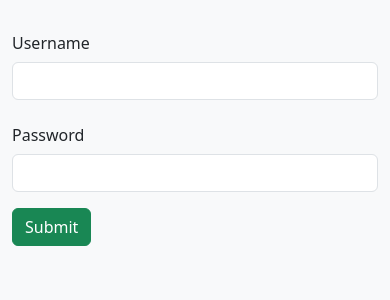
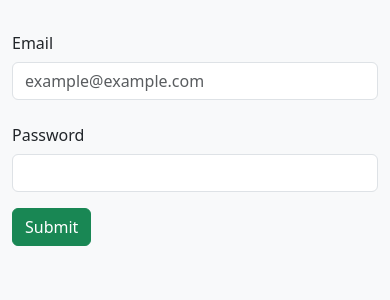
Before and after one commit to leeroma/issue_tracker, a Django app: page /auth/login in a window 390 px wide. Shown: the part 56-356 px from the top of the page. Run offline with Django 5.2, Linux system fonts and the light colour scheme; some libraries are stand-ins or nearby versions.

Commit message:
fixed user model, added message in login.html template

```diff
--- a/accounts/views.py
+++ b/accounts/views.py
@@ -9,13 +9,12 @@ class LoginView(TemplateView):
     def post(self, request, *args, **kwargs):
         username = request.POST['username']
         password = request.POST['password']
-
         user = authenticate(request, username=username, password=password)
         if user:
             login(request, user)
             return redirect('issues')
 
-        context = {'message': 'Invalid username or password'}
+        context = {'message': 'Invalid email or password'}
 
         return render(request, self.template_name, context=context)
 
--- a/issue_tracker/settings.py
+++ b/issue_tracker/settings.py
@@ -127,3 +127,9 @@ STATIC_URL = 'static/'
 # https://docs.djangoproject.com/en/5.0/ref/settings/#default-auto-field
 
 DEFAULT_AUTO_FIELD = 'django.db.models.BigAutoField'
+#
+LOGIN_URL = 'auth/login'
+LOGIN_REDIRECT_URL = 'issues'
+LOGOUT_REDIRECT_URL = 'issues'
+
+AUTH_USER_MODEL = 'accounts.Account'
--- a/templates/accounts/login.html
+++ b/templates/accounts/login.html
@@ -6,15 +6,19 @@
         {% csrf_token %}
         <br>
         <div class="mb-3 row">
-            <label for="staticUsername" class="col-sm-2 col-form-label">Username</label>
+            <label for="email" class="col-sm-2 col-form-label">Email</label>
             <div class="col-sm-10">
-                <input name="username" type="text" class="form-control" id="staticUsername">
+                <input name="username" type="email" class="form-control {% if message %} is-invalid {% endif %}" id="email"
+                       placeholder="example@example.com" aria-describedby="validationFeedback">
+                <div id="validationFeedback" class="invalid-feedback">
+                    {{ message }}
+                </div>
             </div>
         </div>
         <div class="mb-3 row">
             <label for="inputPassword" class="col-sm-2 col-form-label">Password</label>
             <div class="col-sm-10">
-                <input name="password" type="password" class="form-control" id="inputPassword">
+                <input name="password" type="password" class="form-control {% if message %} is-invalid {% endif %}" id="inputPassword">
             </div>
         </div>
         <button class="btn btn-success" type="submit">
```
Also changed, not shown: accounts/managers.py (added, +12 -0 lines), accounts/models.py (+10 -0 lines), accounts/migrations/0001_initial.py (added), accounts/migrations/0002_alter_account_managers.py (added).
